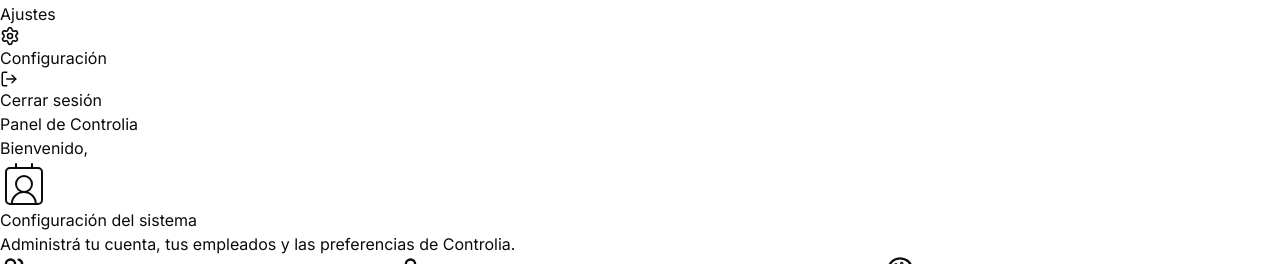
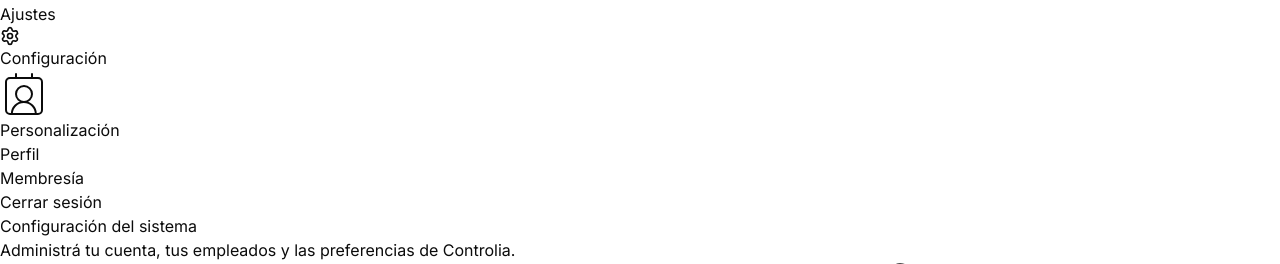
Before and after one commit to Jonnhyortega/controlia-software, a Next.js app in the folder frontend/: page /dashboard/settings in a window 1280 px wide. Shown: the part 250-514 px from the top of the page. Built offline with nearby package versions, Linux system fonts and the light colour scheme; no server answers; sample sign-in values are in the browser's storage.

Commit message:
navbar styles and sidebar, tooltip menu implementation

```diff
--- a/frontend/src/components/layout/navbar.tsx
+++ b/frontend/src/components/layout/navbar.tsx
@@ -1,32 +1,101 @@
 "use client";
 
 import { useEffect, useState } from "react";
-import { any } from "zod";
+import { ContactRound } from "lucide-react";
 import { getProfile } from "../../utils/api";
-import { ContactRound } from "lucide-react";
+import { useAuth } from "../../context/authContext";
 
 export default function Navbar() {
-  const [nameProfile, setName] = useState("")
-  const [imgPerfil, setImgPerfil] = useState("" as any)
-  useEffect(()=>{
-    (async()=>{
-      const data = await getProfile();
-      // console.log(data)
-      setImgPerfil(data.logoUrl);
-      setName(data.name)
+  const [nameProfile, setName] = useState("");
+  const [imgPerfil, setImgPerfil] = useState("" as any);
+  const auth = useAuth();
+
+  useEffect(() => {
+    (async () => {
+      try {
+        const data = await getProfile();
+        setName(data.name || "");
+        setImgPerfil(data?.logoUrl || "");
+      } catch {}
     })();
-  },[]);
+  }, []);
 
   return (
-    <header className="bg-[#121212] border-b border-[#1f1f1f] shadow-md px-6 py-4 flex justify-between items-center">
-      <h1 className="text-lg font-semibold text-primary-300 tracking-wide">
-        Panel de Controlia
-      </h1>
+    <header className="bg-[#121212] border-b border-[#1f1f1f] shadow-md px-6 py-4 flex justify-end items-center relative">
 
-      <div className="text-gray-300 text-sm flex items-center justify-between gap-4">
-        <span className="font-semibold text-white">Bienvenido, {nameProfile}</span>
-        {imgPerfil ? (<img src={imgPerfil} alt="" width={"50px"} />) : (<ContactRound size={48} strokeWidth={1} />)}
+      {/* Nombre */}
+      <span className="font-light text-white text-sm mr-4">
+        {nameProfile}
+      </span>
+
+      <div className="relative group">
+      {/* Avatar */}
+      {imgPerfil ? (
+        <img
+          src={imgPerfil}
+          alt="Perfil"
+          width={48}
+          height={48}
+          className="rounded-full cursor-pointer transition"
+        />
+      ) : (
+        <ContactRound
+          size={48}
+          strokeWidth={1}
+          className="text-white cursor-pointer"
+        />
+      )}
+
+      {/* Dropdown */}
+      <div
+        className="
+          opacity-0 pointer-events-none
+          group-hover:opacity-100 group-hover:pointer-events-auto
+          absolute right-2 top-8 mt-2 w-52
+          bg-[#1a1a1a] border border-[#2c2c2c]
+          rounded-lg shadow-xl z-50 transition-all duration-150
+        "
+      >
+        <ul className="py-2 text-sm text-gray-300">
+          <li>
+            <a
+              href="/dashboard/settings/customization"
+              className="block px-4 py-2 hover:bg-[#2a2a2a]"
+            >
+              Personalización
+            </a>
+          </li>
+
+          <li>
+            <a
+              href="/dashboard/settings/profile"
+              className="block px-4 py-2 hover:bg-[#2a2a2a]"
+            >
+              Perfil
+            </a>
+          </li>
+
+          <li>
+            <a
+              href="/dashboard/settings/membresia"
+              className="block px-4 py-2 hover:bg-[#2a2a2a]"
+            >
+              Membresía
+            </a>
+          </li>
+
+          <li>
+            <button
+              onClick={() => auth?.logout()}
+              className="w-full text-left px-4 py-2 text-red-400 hover:bg-[#2a2a2a] hover:text-red-300"
+            >
+              Cerrar sesión
+            </button>
+          </li>
+        </ul>
       </div>
+      </div>
+
     </header>
   );
 }
--- a/frontend/src/components/layout/sidebar.tsx
+++ b/frontend/src/components/layout/sidebar.tsx
@@ -29,6 +29,7 @@
   const router = useRouter();
   const pathname = usePathname();
 
+
   return (
     <aside
       className={`
@@ -49,7 +50,7 @@
 
           <button
             onClick={() => setCollapsed(!collapsed)}
-            className="p-2 rounded-md hover:bg-[#1f1f1f] transition"
+            className="p-2 rounded-sm hover:bg-[#1f1f1f] transition"
           >
             <Menu size={22} className="text-gray-400" />
           </button>
@@ -74,7 +75,7 @@
                 <button
                   onClick={() => router.push(item.path)}
                   className={`
-                    w-full flex items-center gap-3 px-4 py-3 rounded-lg transition
+                    w-full flex items-center gap-3 px-4 py-3 rounded-sm transition
                     ${
                       active
                         ? "bg-[#1f1f1f] text-white"
@@ -95,7 +96,7 @@
                   <span
                     className="
                       absolute left-20 top-1/2 -translate-y-1/2
-                      bg-black text-white text-xs px-3 py-1 rounded-md opacity-0
+                      bg-black text-white text-xs px-3 py-1 rounded-sm opacity-0
                       group-hover:opacity-100 transition-all shadow-lg
                       border border-gray-700 pointer-events-none
                     "
@@ -125,7 +126,7 @@
                 <button
                   onClick={() => router.push(item.path)}
                   className={`
-                    w-full flex items-center gap-3 px-4 py-3 rounded-lg transition
+                    w-full flex items-center gap-3 px-4 py-3 roundedccccccc transition
                     ${
                       active
                         ? "bg-[#1f1f1f] text-white"
@@ -158,22 +159,6 @@
           })}
         </nav>
       </div>
-
-      {/* LOGOUT */}
-      <button
-        onClick={() => {
-          localStorage.removeItem("token");
-          router.push("/login");
-        }}
-        className={`
-          flex items-center gap-3 px-4 py-4 text-red-400
-          hover:text-red-300 hover:bg-[#1a1a1a] transition rounded-lg
-          ${collapsed ? "justify-center" : ""}
-        `}
-      >
-        <LogOut size={18} />
-        {!collapsed && <span className="font-medium">Cerrar sesión</span>}
-      </button>
     </aside>
   );
 }
```
